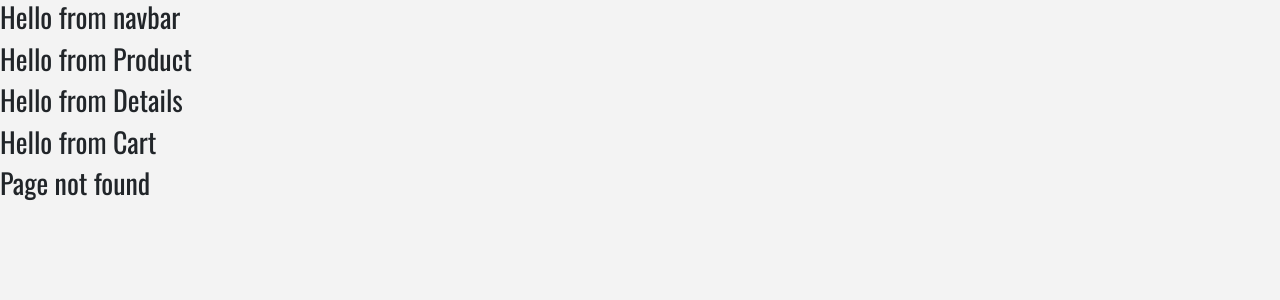
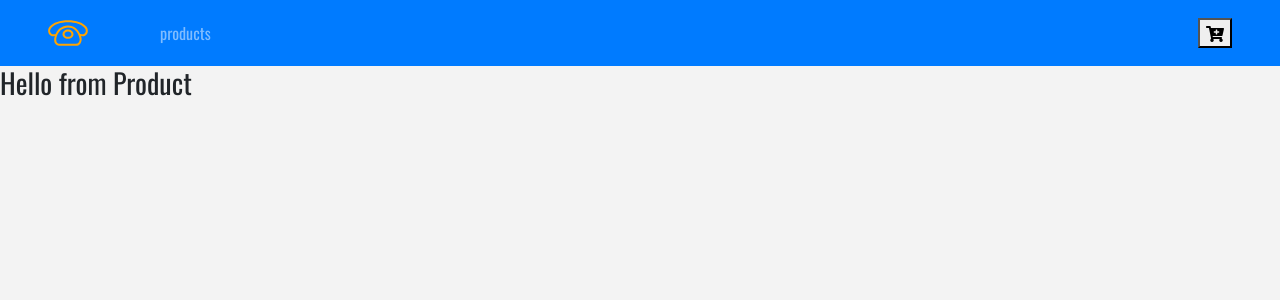
Before and after one commit to TheCelestial25/e-commerce, a React (Create React App) app: page / in a window 1280 px wide. Before the commit this address had no page. Shown: the top 300 px of the page. Built offline with nearby package versions, Linux system fonts and the light colour scheme.

Commit message:
Add navbar.

```diff
--- a/package.json
+++ b/package.json
@@ -6,7 +6,9 @@
     "bootstrap": "^4.3.1",
     "react": "^16.8.1",
     "react-dom": "^16.8.1",
-    "react-scripts": "2.1.5"
+    "react-router": "^5.0.0",
+    "react-router-dom": "^5.0.0",
+    "react-scripts": "^2.1.8"
   },
   "scripts": {
     "start": "react-scripts start",
--- a/src/App.js
+++ b/src/App.js
@@ -1,4 +1,5 @@
 import React, { Component } from 'react';
+import { Switch, Route } from 'react-router-dom';
 import logo from './logo.svg';
 import './App.css';
 import 'bootstrap/dist/css/bootstrap.min.css';
@@ -13,10 +14,12 @@
     return (
       <React.Fragment>
         <Navbar />
-        <ProductList />
-        <Details />
-        <Cart />
-        <Default />
+        <Switch>
+          <Route exact path="/" component={ProductList} />
+          <Route path="/details" component={Details} />
+          <Route path="/cart" component={Cart} />
+          <Route component={Default} />
+        </Switch>
       </React.Fragment>
     );
   }
--- a/src/components/Navbar.js
+++ b/src/components/Navbar.js
@@ -1,11 +1,33 @@
-import React, { Component } from 'react'
+import React, { Component } from 'react';
+import { Link } from 'react-router-dom';
+import logo from '../logo.svg';
+
 
 export default class Navbar extends Component {
   render() {
     return (
-      <div>
-        <h3>Hello from navbar</h3>
-      </div>
+      <nav className="navbar navbar-expand-sm bg-primary navbar-dark px-sm-5">
+      {/*
+      https://www.iconfinder.com/icons/1243689/call_phone_icon
+      Creative Commons (Attribution 3.0 Unported);
+      https://www.iconfinder.com/Makoto_msk
+      */}
+      <Link to="/">
+        <img src={logo} alt="store" className="navbar-brand" />
+      </Link>
+      <ul className="navbar-nav align-items-center">
+      <li className="nav-item ml-5">
+      <Link to="/" className="nav-link">
+      products
+      </Link>
+      </li>
+      </ul>
+      <Link to="/cart" className="ml-auto">
+      <button>
+      <i className="fas fa-cart-plus" />
+      </button>
+      </Link>
+      </nav>
     )
   }
 }
--- a/src/index.js
+++ b/src/index.js
@@ -2,9 +2,15 @@
 import ReactDOM from 'react-dom';
 import './index.css';
 import App from './App';
+import { BrowserRouter as Router } from 'react-router-dom';
 import * as serviceWorker from './serviceWorker';
 
-ReactDOM.render(<App />, document.getElementById('root'));
+ReactDOM.render(
+  <Router>
+    <App />
+  </Router>,
+  document.getElementById("root")
+);
 
 // If you want your app to work offline and load faster, you can change
 // unregister() to register() below. Note this comes with some pitfalls.
```
Also changed, not shown: 1 other file (tests, documents, lock files or other folders).
